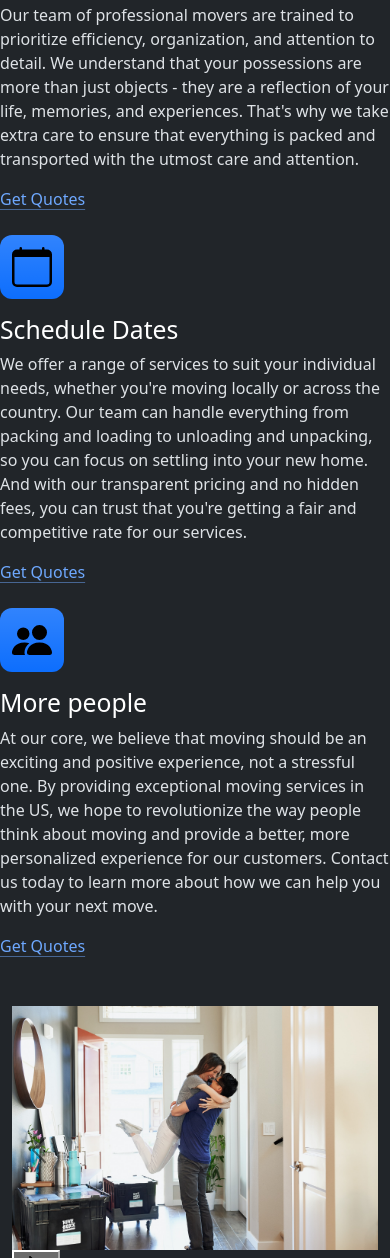
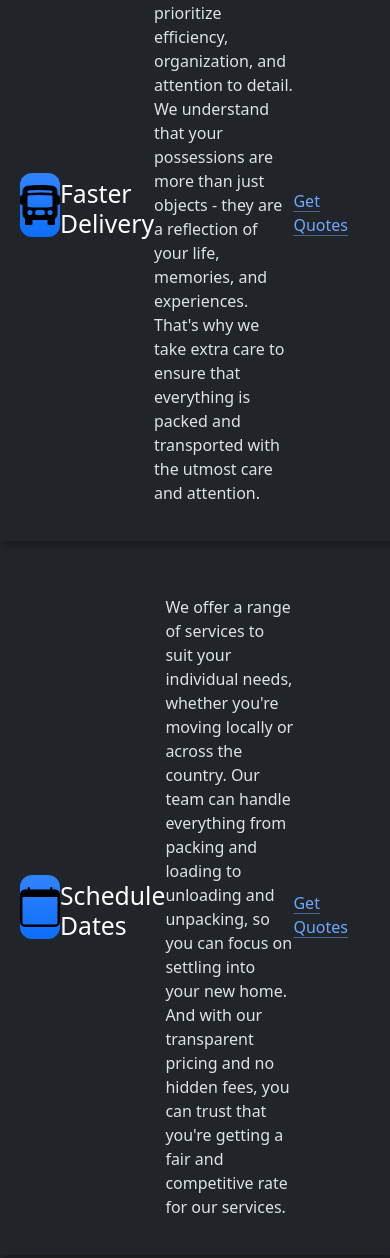
Before and after one commit to vishal-github-org/Landing-page, a plain HTML site: page index.html in a window 390 px wide. Shown: the part 1101-2359 px from the top of the page. Drawn offline with nearby package versions, Linux system fonts and the light colour scheme.

Commit message:
makes change in css

```diff
--- a/index.html
+++ b/index.html
@@ -4,7 +4,26 @@
     <meta charset="UTF-8">
     <meta name="viewport" content="width=device-width, initial-scale=1.0">
     <title>Transfer Website</title>
-    <link href="https://cdn.jsdelivr.net/npm/bootstrap@5.3.3/dist/css/bootstrap.min.css" rel="stylesheet" integrity="sha384-QWTKZyjpPEjISv5WaRU9OFeRpok6YctnYmDr5pNlyT2bRjXh0JMhjY6hW+ALEwIH" crossorigin="anonymous">
+
+  <link href="https://cdn.jsdelivr.net/npm/bootstrap@5.3.3/dist/css/bootstrap.min.css" rel="stylesheet" integrity="sha384-QWTKZyjpPEjISv5WaRU9OFeRpok6YctnYmDr5pNlyT2bRjXh0JMhjY6hW+ALEwIH" crossorigin="anonymous">
+  <style>
+  @media (min-width: 150px) and (max-width: 768px) {
+    .row-cols-lg-3 {
+      flex-direction: row;
+      flex-wrap: wrap;
+      gap: 10px;
+    }
+    .feature {
+      flex-basis: 20em;
+      display: flex;
+      flex-grow: 1;
+      justify-content: center;
+      align-items: center;
+      box-shadow: 4px 4px 8px rgba(0, 0, 0, 0.3);
+      padding: 20px; /* Add padding for better spacing */
+    }
+  }
+</style>
 </head>
 <body>
     <nav class="navbar navbar-expand-lg bg-body-tertiary">
@@ -70,7 +89,7 @@
       <hr>
 <!--This is the features column divs     ----------------->
     <h2 class="pb-2 border-bottom">Columns with icons</h2>
-    <div class="row g-4 py-5 row-cols-1 row-cols-lg-3">
+    <!-- <div class="row g-4 py-5 row-cols-1 row-cols-lg-3">
       <div class="feature col">
         <div class="feature-icon d-inline-flex align-items-center justify-content-center text-bg-primary bg-gradient fs-2 mb-3">
 <img src="./bus-front-fill.svg" height="40px" alt="">
@@ -107,7 +126,46 @@
           <svg class="bi"><use xlink:href="#chevron-right"></use></svg>
         </a>
       </div>
+    </div> -->
+
+    <div class="container">
+  <div class="row g-4 py-5 row-cols-1 row-cols-lg-3">
+    <div class="feature col">
+      <div class="feature-icon d-inline-flex align-items-center justify-content-center text-bg-primary bg-gradient fs-2 mb-3">
+        <img src="./bus-front-fill.svg" height="40px" alt="">
+      </div>
+      <h3 class="fs-2 text-body-emphasis">Faster Delivery</h3>
+      <p>Our team of professional movers are trained to prioritize efficiency, organization, and attention to detail. We understand that your possessions are more than just objects - they are a reflection of your life, memories, and experiences. That's why we take extra care to ensure that everything is packed and transported with the utmost care and attention.</p>
+      <a href="#" class="icon-link">
+        Get Quotes
+        <svg class="bi"><use xlink:href="#chevron-right"></use></svg>
+      </a>
     </div>
+    <div class="feature col">
+      <div class="feature-icon d-inline-flex align-items-center justify-content-center text-bg-primary bg-gradient fs-2 mb-3">
+        <img src="./calendar.svg" height="40px" alt="">
+      </div>
+      <h3 class="fs-2 text-body-emphasis">Schedule Dates</h3>
+      <p>We offer a range of services to suit your individual needs, whether you're moving locally or across the country. Our team can handle everything from packing and loading to unloading and unpacking, so you can focus on settling into your new home. And with our transparent pricing and no hidden fees, you can trust that you're getting a fair and competitive rate for our services.</p>
+      <a href="#" class="icon-link">
+        Get Quotes
+        <svg class="bi"><use xlink:href="#chevron-right"></use></svg>
+      </a>
+    </div>
+    <div class="feature col">
+      <div class="feature-icon d-inline-flex align-items-center justify-content-center text-bg-primary bg-gradient fs-2 mb-3">
+        <img src="./people-fill.svg" height="40px" alt="">
+      </div>
+      <h3 class="fs-2 text-body-emphasis">More people</h3>
+      <p>At our core, we believe that moving should be an exciting and positive experience, not a stressful one. By providing exceptional moving services in the US, we hope to revolutionize the way people think about moving and provide a better, more personalized experience for our customers. Contact us today to learn more about how we can help you with your next move.</p>
+      <a href="#" class="icon-link">
+        Get Quotes
+        <svg class="bi"><use xlink:href="#chevron-right"></use></svg>
+      </a>
+    </div>
+  </div>
+</div>
+
     <!--Carousel  ----->
   <div class="container">
     <div id="carouselExample" class="carousel slide">
```
